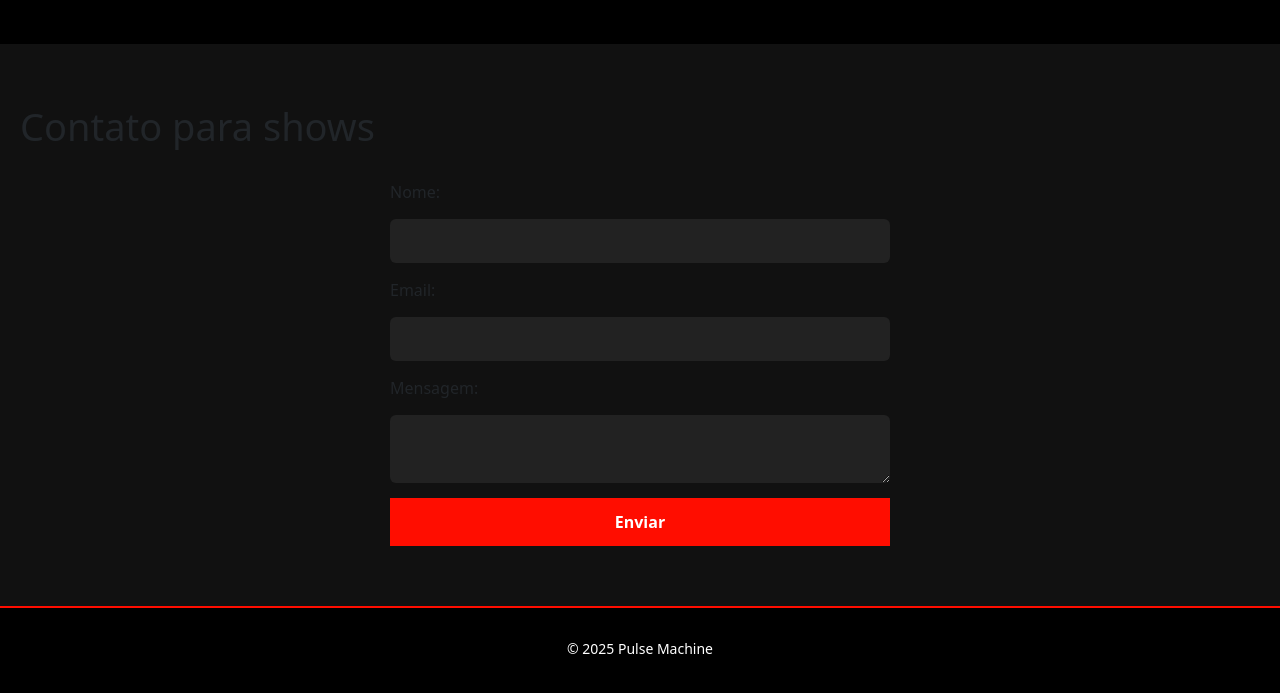
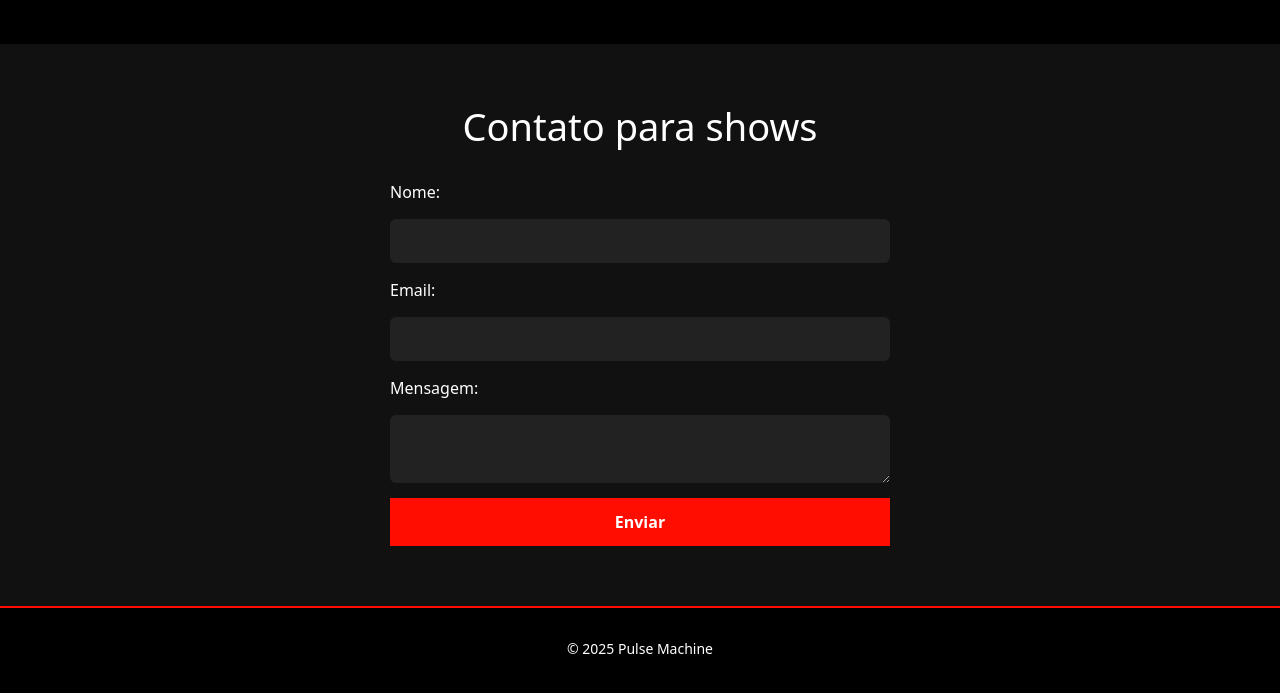
Before and after one commit to bianca-falcao/pulsemachine, a plain HTML site: page index.html in a window 1280 px wide. Shown: the part 3961-4654 px from the top of the page. Drawn offline with nearby package versions, Linux system fonts and the light colour scheme.

Commit message:
arrumei o formulário

```diff
--- a/style.css
+++ b/style.css
@@ -292,6 +292,8 @@ nav a:hover {
 #h2contato {
   font-size: 38px;
   margin-bottom: 30px;
+  color: white;
+  text-align: center;
 }
 
 form {
@@ -300,6 +302,7 @@ form {
   display: flex;
   flex-direction: column;
   gap: 15px;
+  color: white;
 }
 
 input, textarea {
```
